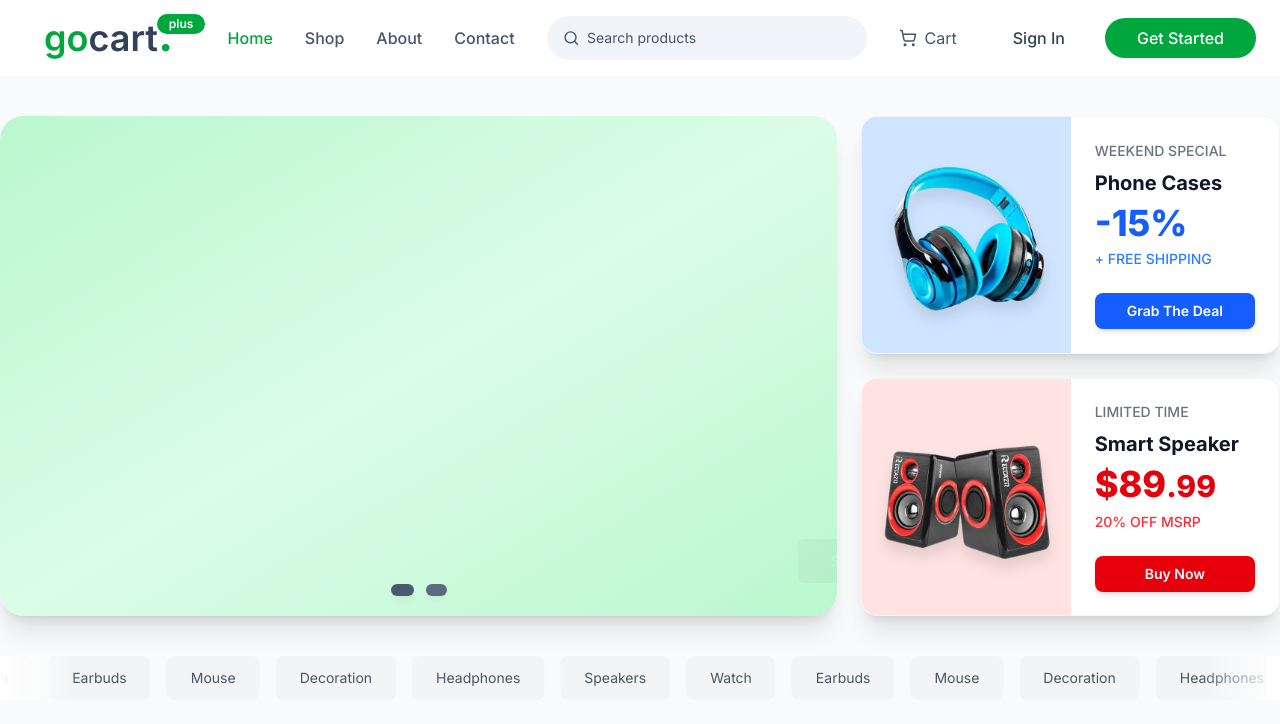
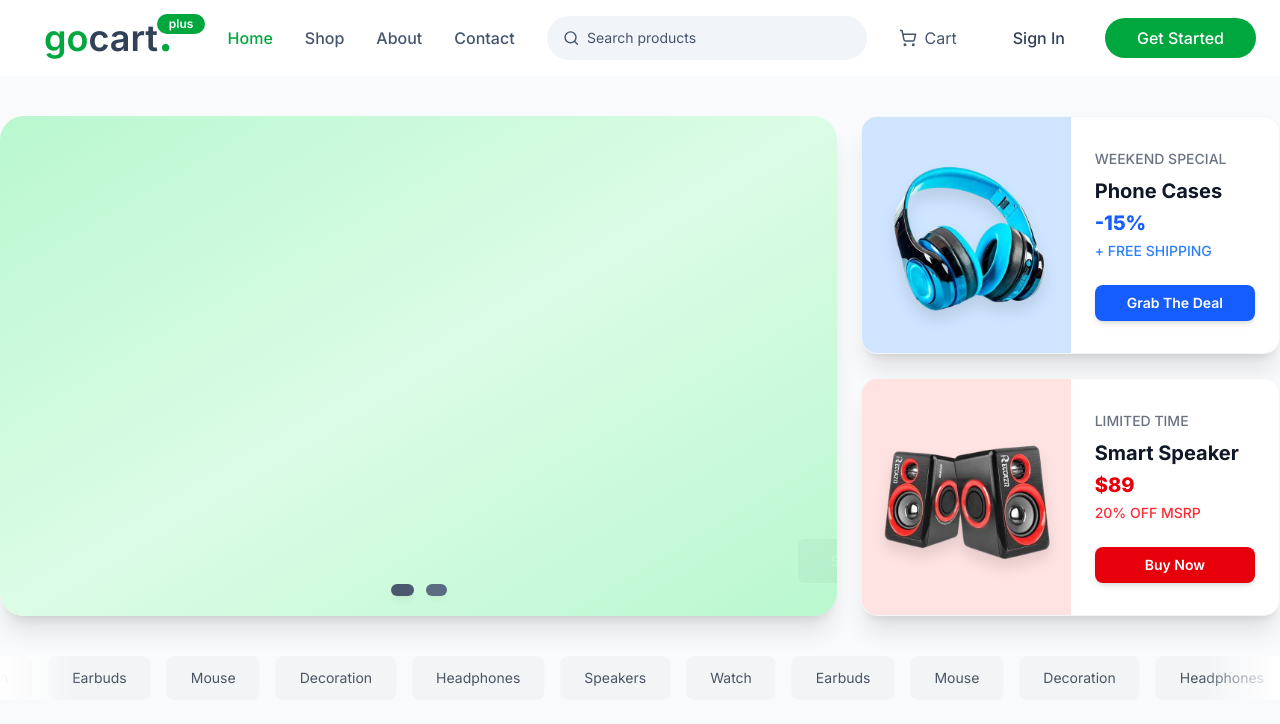
Before and after one commit to SupunNethsara/Electric-Product-Shop, a React (Vite) app in the folder resources/frontend/: page / in a window 1280 px wide. Shown: the top 724 px of the page. Built offline with nearby package versions, Linux system fonts and the light colour scheme.

Commit message:
Finalized design of Home Hero Section

```diff
--- a/resources/frontend/src/Components/HomeComponent/SliderSection.jsx
+++ b/resources/frontend/src/Components/HomeComponent/SliderSection.jsx
@@ -144,7 +144,7 @@ function SliderSection() {
 
     return (
         <section className="flex justify-center items-center ">
-            <div className="w-full max-w-7xl h-[500px] sm:h-[450px] lg:h-[500px] mx-auto">
+            <div className=" max-w-7xl h-[500px] sm:h-[450px] lg:h-[500px] mx-auto">
                 <div className="relative bg-gradient-to-br from-green-200 via-green-100 to-green-200 rounded-3xl overflow-hidden shadow-xl h-full">
                     <div className="relative h-full">
                         <div
--- a/resources/frontend/src/Components/HomeComponent/TopProduct.jsx
+++ b/resources/frontend/src/Components/HomeComponent/TopProduct.jsx
@@ -18,7 +18,7 @@ function TopProduct() {
                     <p className="text-sm text-gray-500 font-medium">WEEKEND SPECIAL</p>
                     <h2 className="text-xl font-bold text-gray-900">Phone Cases</h2>
 
-                    <p className="text-4xl font-extrabold text-blue-600 leading-none">
+                    <p className="text-xl font-extrabold text-blue-600 leading-none">
                         -15%
                     </p>
                     <p className="text-sm font-medium text-blue-500 mt-0">
@@ -45,8 +45,8 @@ function TopProduct() {
                     <p className="text-sm text-gray-500 font-medium">LIMITED TIME</p>
                     <h2 className="text-xl font-bold text-gray-900">Smart Speaker</h2>
 
-                    <p className="text-4xl font-extrabold text-red-600 leading-none">
-                        $89<span className="text-3xl font-extrabold">.99</span>
+                    <p className="text-xl font-extrabold text-red-600 leading-none">
+                        $89
                     </p>
                     <p className="text-sm font-medium text-red-500 mt-0">
                         20% OFF MSRP
```
